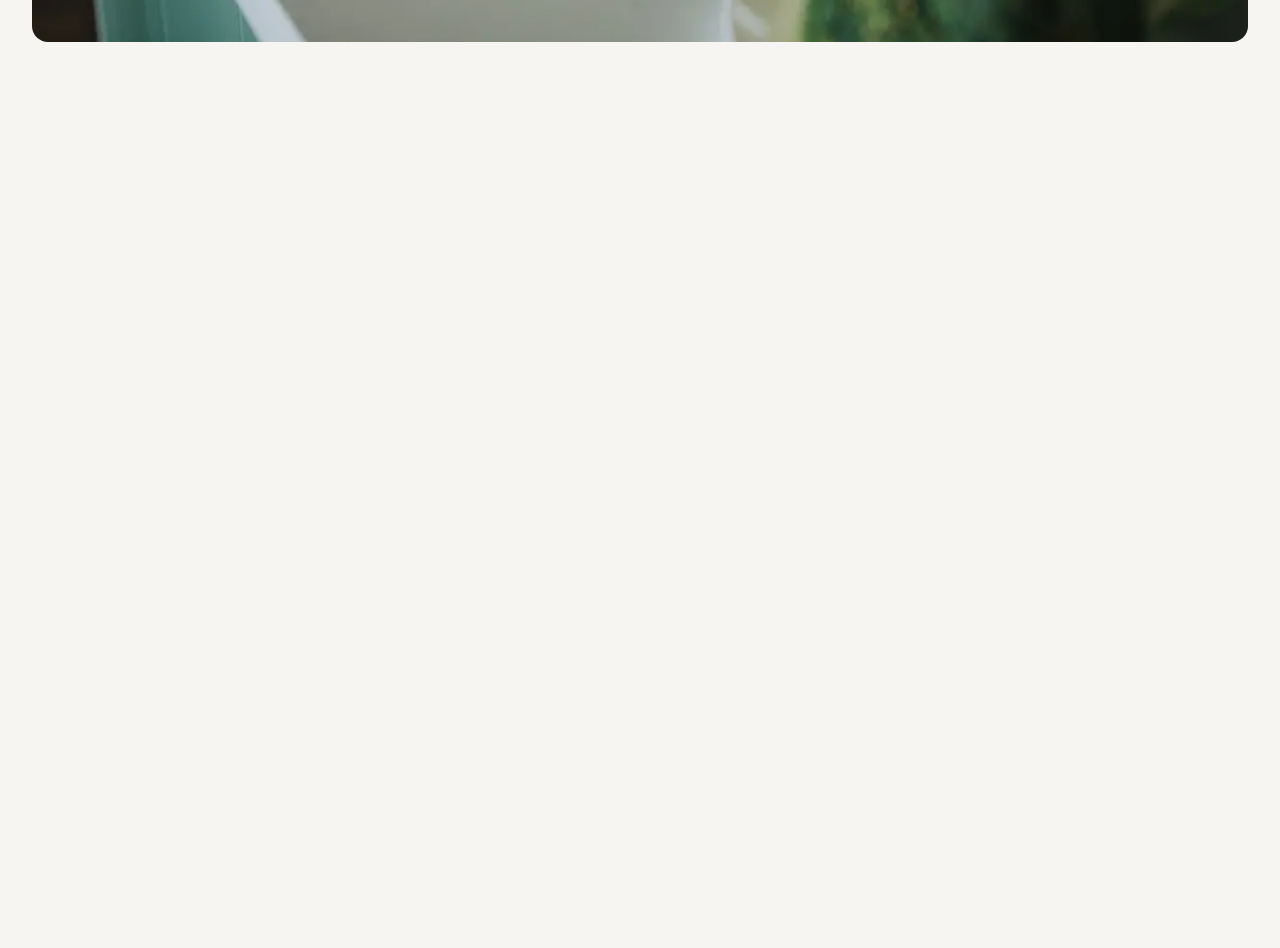
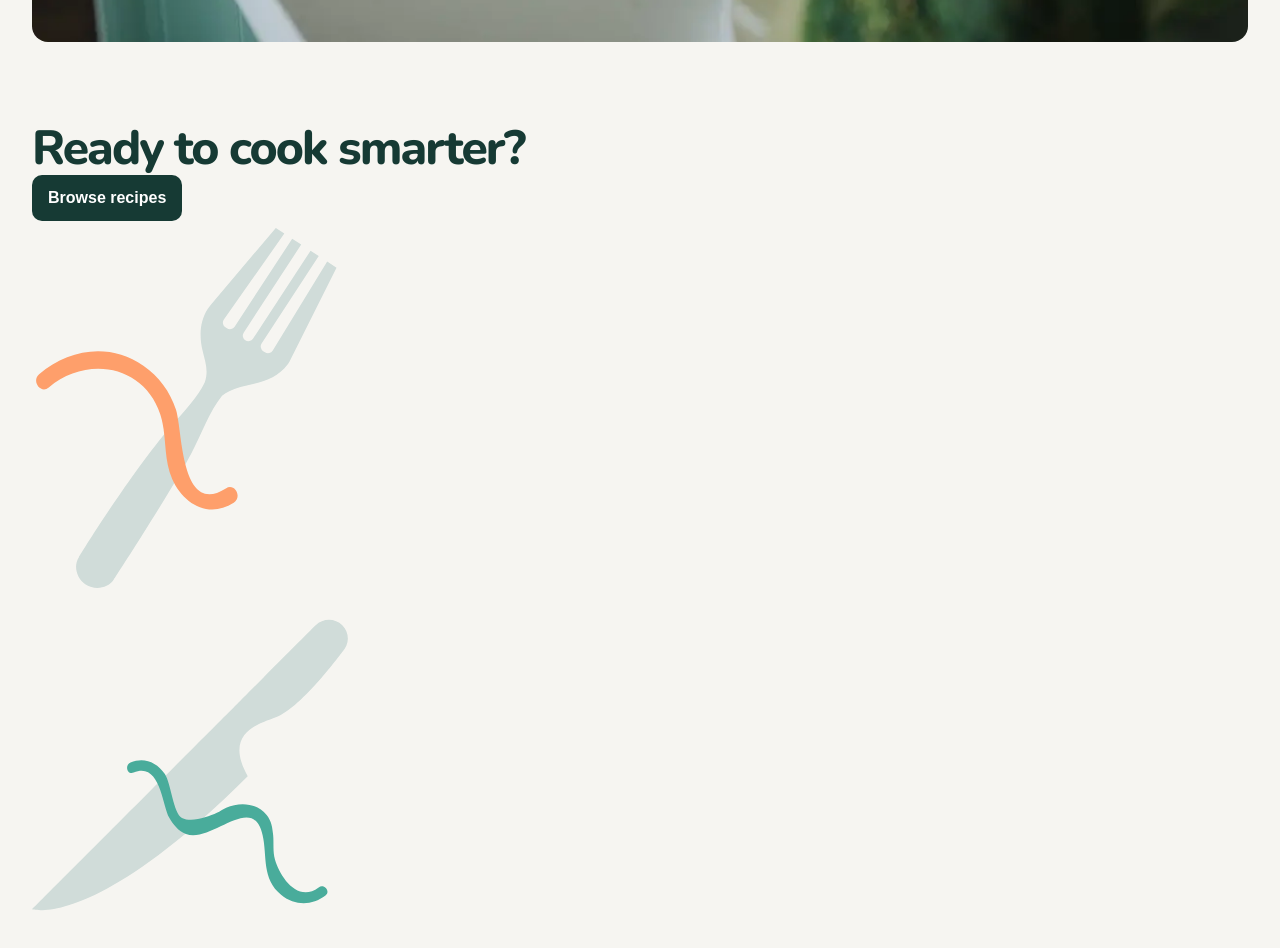
Before and after one commit to EdwardShanahan09/fm-recipe-finder, a React (Vite) app: page / in a window 1280 px wide. Shown: the part 2880-3828 px from the top of the page. Before the commit the page ends 3002 px from the top, so only its background shows below. Built offline with nearby package versions, Linux system fonts and the light colour scheme.

Commit message:
Add CTA component jsx content

```diff
--- a/src/App.jsx
+++ b/src/App.jsx
@@ -1,3 +1,4 @@
+import CTA from "./components/CTA/CTA";
 import Features from "./components/Features/Features";
 import Hero from "./components/Hero/Hero";
 import Navbar from "./components/Navbar/Navbar";
@@ -13,6 +14,8 @@ const App = () => {
         <Features />
 
         <RealLife />
+
+        <CTA />
       </main>
     </>
   );
--- /dev/null
+++ b/src/components/CTA/CTA.jsx
@@ -0,0 +1,32 @@
+import Button from "../Button/Button";
+import patternLeft from "../../assets/images/cta-pattern-left.svg";
+import patternRight from "../../assets/images/cta-pattern-right.svg";
+
+import "../../assets/images/cta-pattern-right.svg";
+const CTA = () => {
+  return (
+    <section className="cta">
+      <h2 className="text-preset-2 ">Ready to cook smarter?</h2>
+
+      <p className="cta__description"></p>
+
+      <Button className="cta__button" text="Browse recipes" />
+
+      <img
+        className="cta__pattern cta__pattern--left"
+        src={patternLeft}
+        alt="Fork
+       Illustration"
+      />
+
+      <img
+        className="cta__pattern cta__pattern--right"
+        src={patternRight}
+        alt="Knife
+       Illustration"
+      />
+    </section>
+  );
+};
+
+export default CTA;
```
Also changed, not shown: src/assets/images/cta-pattern-left.svg (added), src/assets/images/cta-pattern-right.svg (added).
